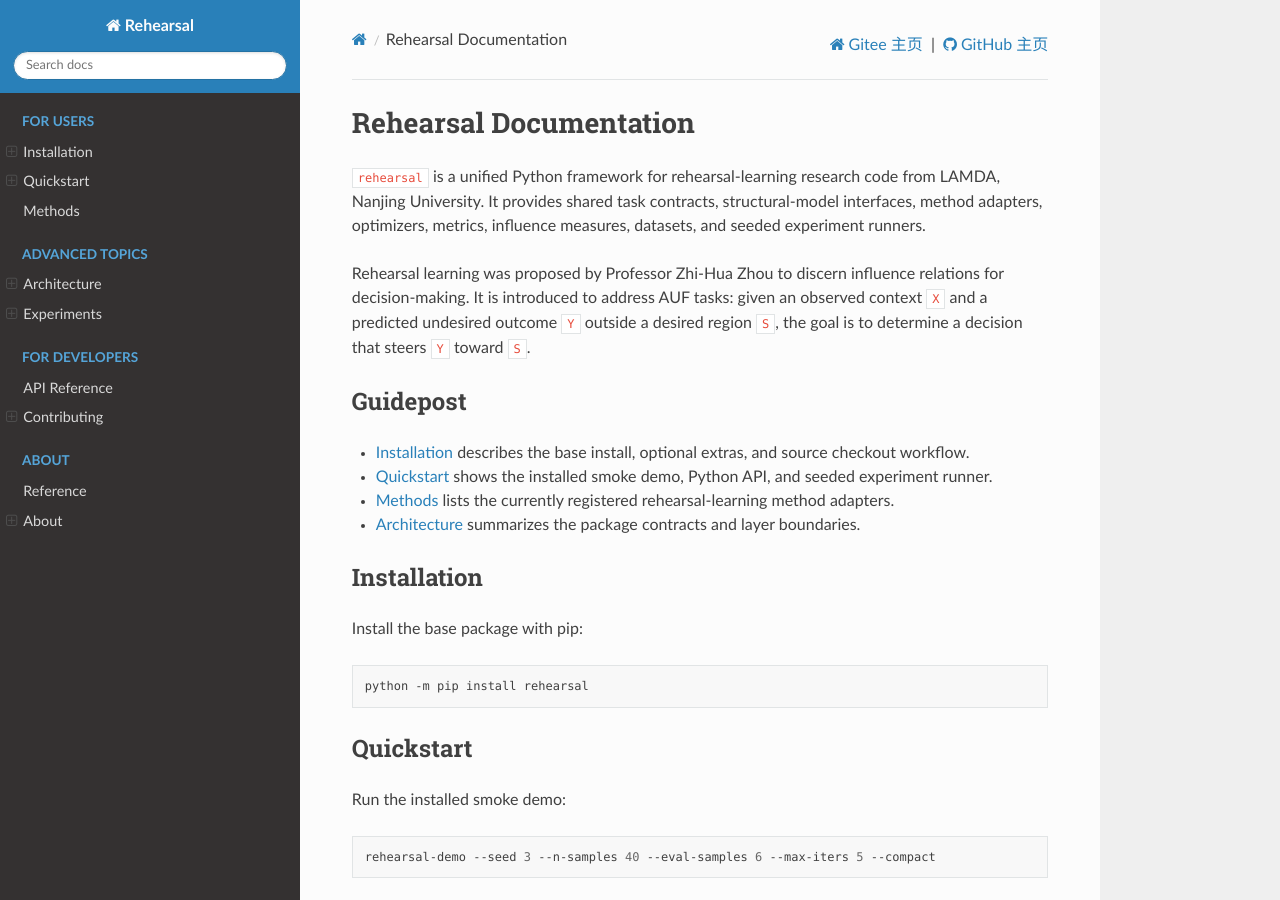
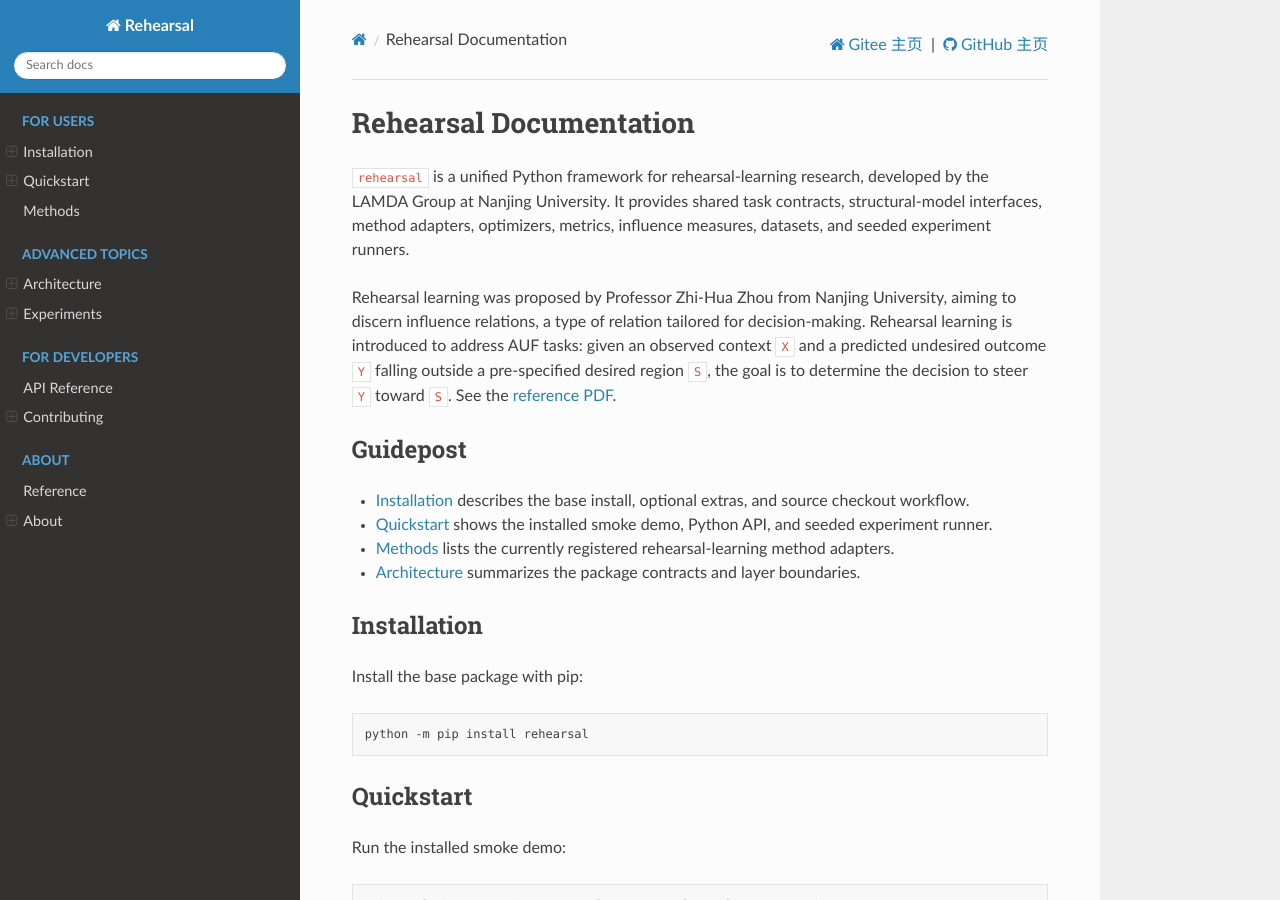
Before and after one commit to Rehearsal-LAMDA/Rehearsal-Kit, a Sphinx documentation site: the page built from docs/index.rst, in a window 1280 px wide and 900 px high. Built offline with Sphinx 7.4.7 and the Read the Docs theme 3.1.0, drawn with Linux system fonts in a browser that asks for light colours; some of the changed text lies outside the part shown.

Commit message:
docs: update rehearsal documentation overview

```diff
--- a/docs/experiments.rst
+++ b/docs/experiments.rst
@@ -129,7 +129,7 @@
 only observational data as input, whereas other methods may rely on additional
 structural information.
 
-Order Learning And Variable InP
+Order Learning And InP Measure
 -------------------------------
 
 The Bermuda measure example learns a variable order from continuous
--- a/docs/index.rst
+++ b/docs/index.rst
@@ -1,15 +1,17 @@
 Rehearsal Documentation
 =======================
 
-``rehearsal`` is a unified Python framework for rehearsal-learning research
-code from LAMDA, Nanjing University. It provides shared task contracts,
+``rehearsal`` is a unified Python framework for rehearsal-learning research,
+developed by the LAMDA Group at Nanjing University. It provides shared task contracts,
 structural-model interfaces, method adapters, optimizers, metrics, influence
 measures, datasets, and seeded experiment runners.
 
-Rehearsal learning was proposed by Professor Zhi-Hua Zhou to discern influence
-relations for decision-making. It is introduced to address AUF tasks: given an observed context
-``X`` and a predicted undesired outcome ``Y`` outside a desired region ``S``,
-the goal is to determine a decision that steers ``Y`` toward ``S``.
+Rehearsal learning was proposed by Professor Zhi-Hua Zhou from Nanjing University,
+aiming to discern influence relations, a type of relation tailored for decision-making.
+Rehearsal learning is introduced to address AUF tasks: given an observed context ``X``
+and a predicted undesired outcome ``Y`` falling outside a pre-specified desired region ``S``,
+the goal is to determine the decision to steer ``Y`` toward ``S``. See the
+`reference PDF <https://www.lamda.nju.edu.cn/publication/fcs22_rehearsal.pdf>`_.
 
 Guidepost
 ---------
```
